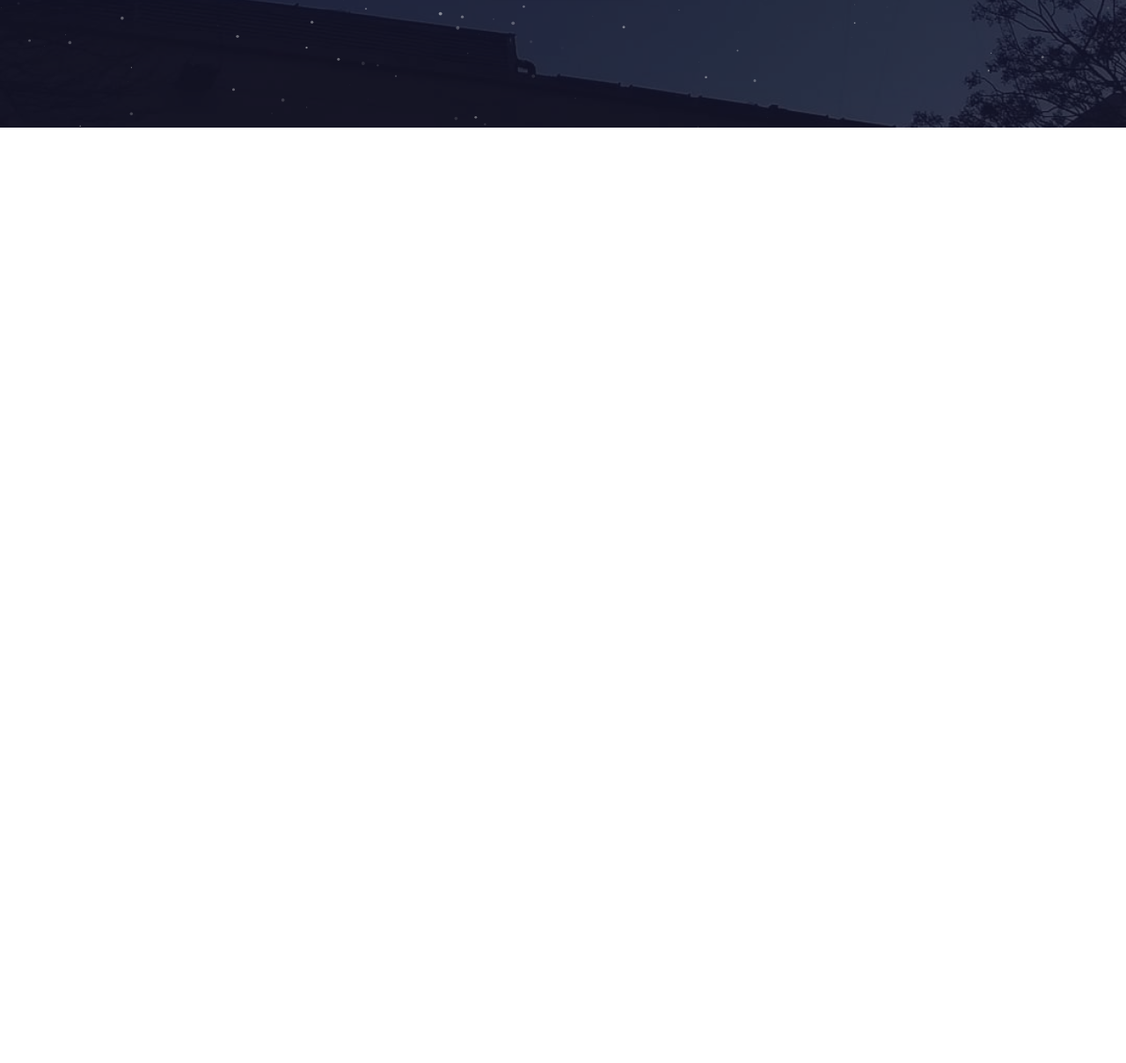
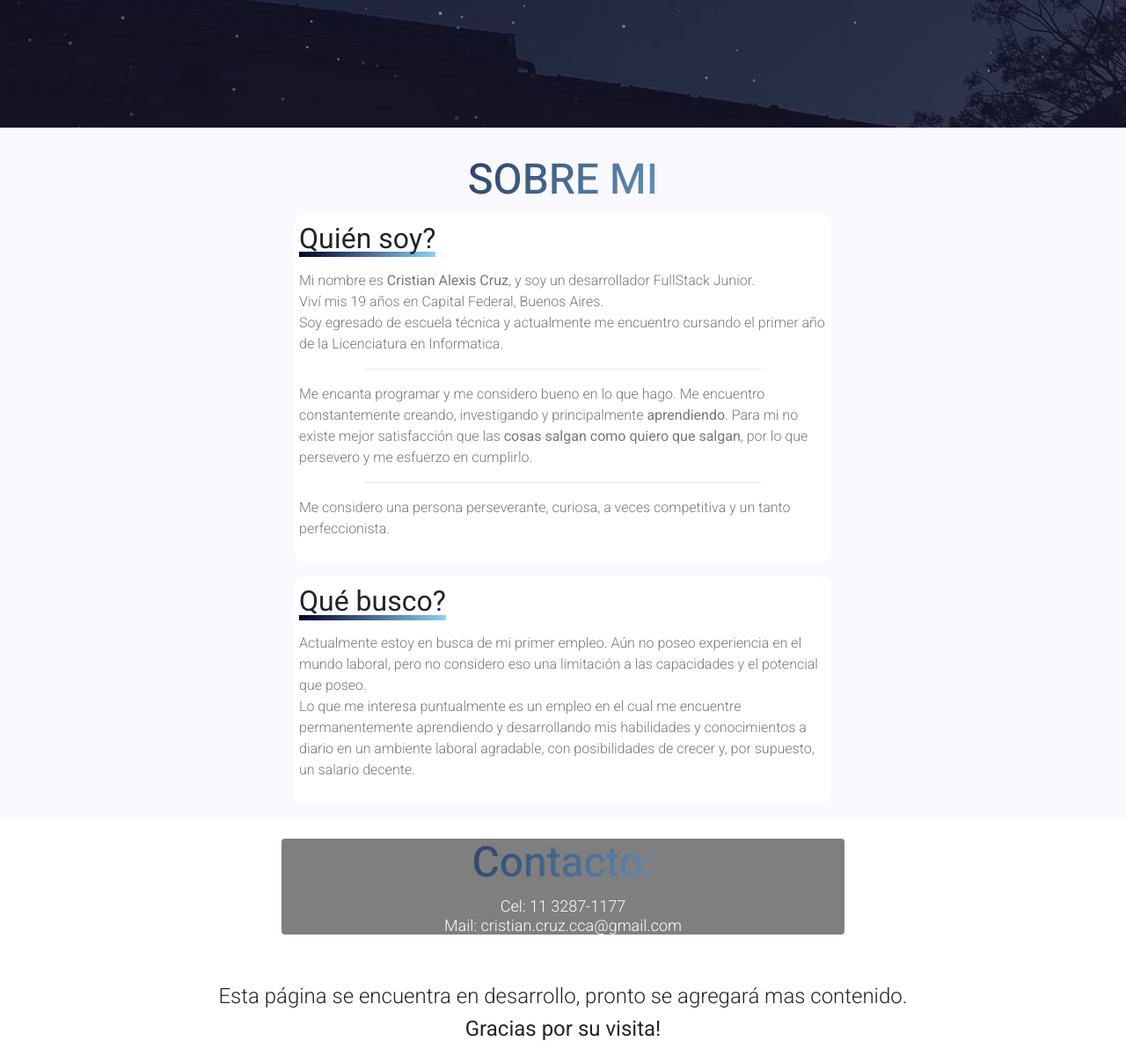
Before and after one commit to Gliezse/Personal-Web-Page, a plain HTML site: page public/index.html in a window 1280 px wide. Shown: the part 655-1863 px from the top of the page at 88% size. Before the commit the page ends 800 px from the top, so only its background shows below. Drawn offline with nearby package versions, Linux system fonts and the light colour scheme; a web font is replaced by a local one.

Commit message:
Removed webapp look

```diff
--- a/public/css/style.css
+++ b/public/css/style.css
@@ -51,8 +51,6 @@ section{
 }
 
 #particles-js {
-    position: fixed;
-    width: 100vw;
     height: 100vh;
     background-color: rgb(23, 24, 47, 0.7);
 }
@@ -123,7 +121,7 @@ section{
     border-radius: 10px;
 }
 
-#sobre-mi{
+.bg-clarito{
     background-color: #f9f9ff;
 }
 
@@ -163,7 +161,8 @@ section{
 
     z-index: 6000;
 
-    background-image: linear-gradient(#00002b, black)
+    background-image: linear-gradient(#00002b, black);
+    opacity: .95;
 }
 
 #menu ul{
--- a/public/index.html
+++ b/public/index.html
@@ -23,7 +23,7 @@
 <body>
 
     <main>
-        <div id="menu-bars" onclick="menuToggle()">
+        <!--<div id="menu-bars" onclick="menuToggle()">
             <i class="fas fa-bars"></i>
         </div>
 
@@ -40,16 +40,16 @@
                             Sobre mi
                         </h2>
                     </li>
-                    <!--<li>
+                    <li onclick="goTo('educacion')">
                         <h2 class="educacion-opt menu-opt">
                             Educación
                         </h2>
                     </li>
-                    <li>
+                    <li onclick="goTo('proyectos')">
                         <h2 class="proyectos-opt menu-opt">
                             Proyectos
                         </h2>
-                    </li>-->
+                    </li>
                     <li onclick="goTo('contacto')">
                         <h2 class="contacto-opt menu-opt">
                             Contacto
@@ -59,14 +59,14 @@
                 <h6 class="mt-3 text-light">Esta página se encuentra en desarrollo, pronto se agregará mas contenido.</h6>
                 <h6 class="text-light"><b>Gracias por su visita!</b></h6>
             </div>
-        </div>
+        </div>-->
 
         <section id="home-page" class="p-0">
-                <div id="background-img">
-                    </div>
+            <div id="background-img"></div>
 
-                    <!-- particles.js container -->
-                    <div id="particles-js"></div>
+            <!-- particles.js container -->
+            <div id="particles-js"></div>
+
             <div class="centro">
                 <div id="personal" class="text-light d-block w-100 text-center container-fluid animated fadeIn fast">
                     <div class="row">
@@ -103,14 +103,14 @@
 
         </section>
 
-        <section id="sobre-mi" class="d-none">
+        <section id="sobre-mi" class="bg-clarito">
             <div class="container-fluid animated fadeIn fast">
 
                 <div class="row">
                     <div class="col-md-3 col-sm-1"></div>
-                    <div class="col-md-6 col-sm-10 text-center">
+                    <div class="col-md-6 col-sm-10">
                         <div>
-                            <h1 class="color-titles titles">
+                            <h1 class="color-titles titles text-center">
                                 <span>
                                     SOBRE MI
                                 </span>
@@ -128,17 +128,17 @@
                                     Viví mis 19 años en Capital Federal, Buenos Aires.
                                     <br>
                                     Soy egresado de escuela técnica y actualmente me encuentro cursando el primer año de la Licenciatura en Informatica.
+                                </p>
 
-                                    <hr class="w-75">
-
+                                <hr class="w-75">
+                                <p class="text-gray">
                                     Me encanta programar y me considero bueno en lo que hago. Me encuentro constantemente creando, investigando y principalmente <b>aprendiendo</b>.
                                     Para mi no existe mejor satisfacción que las <b>cosas salgan como quiero que salgan</b>, por lo que persevero y me esfuerzo en cumplirlo.
-
-                                    <hr class="w-75">
-
+                                </p>
+                                <hr class="w-75">
+                                <p class="text-gray">
                                     Me considero una persona perseverante, curiosa, a veces competitiva
                                     y un tanto perfeccionista.
-
                                 </p>
                             </div>
 
@@ -182,18 +182,21 @@
 
         </section>
 
-        <section id="contacto" class="d-none text-center">
+        <footer id="contacto" class="text-center w-50 m-auto rounded" style="background-color: rgb(0,0,0,0.5)">
             <div>
                 <h1 class="titles color-titles mt-4">
                     Contacto:
                 </h1>
-                <p>
+                <span class="text-white">
                     <h5 class="m-0">Cel: 11 3287-1177</h5>
                     <h5>Mail: cristian.cruz.cca@gmail.com</h5>
-                </p>
+                </span>
             </div>
+        </footer>
 
-
+        <section class="bg-white text-center pb-3 mt-4">
+            <h4>Esta página se encuentra en desarrollo, pronto se agregará mas contenido.</h4>
+            <h4><b>Gracias por su visita!</b></h4>
         </section>
     </main>
 
```
